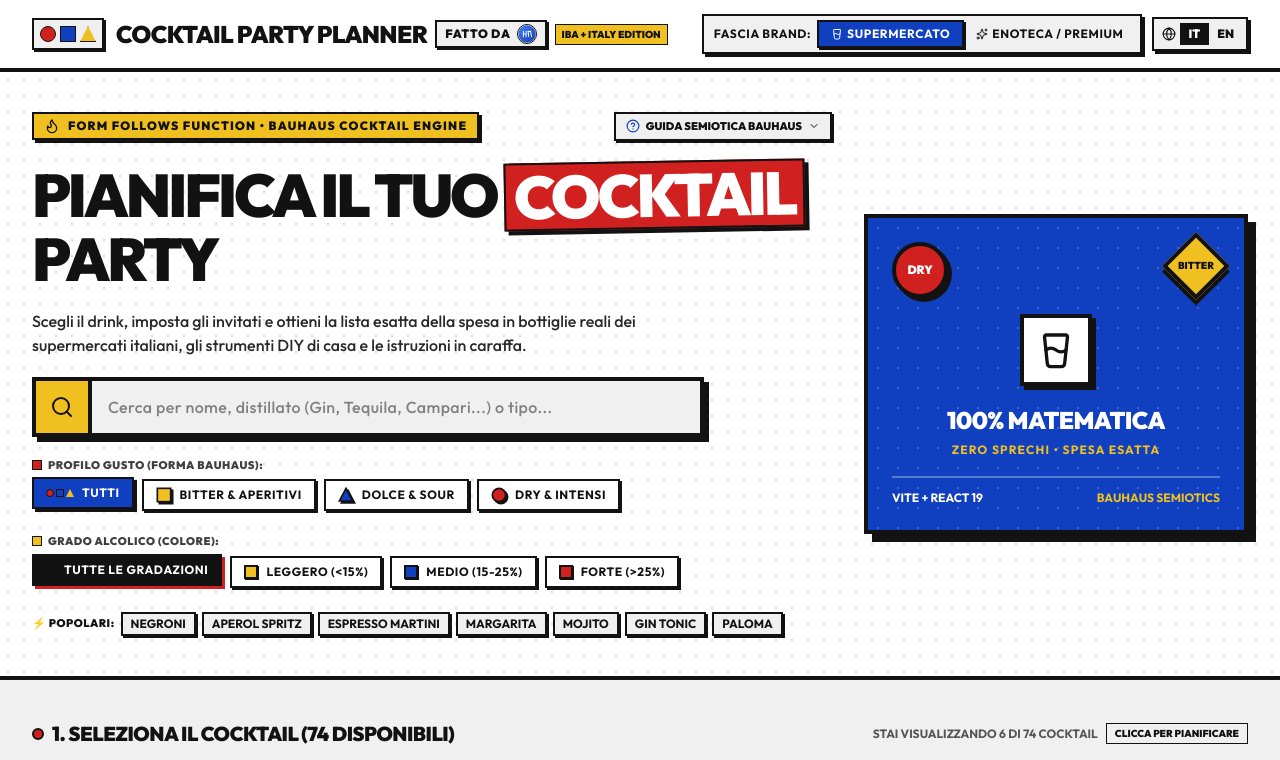
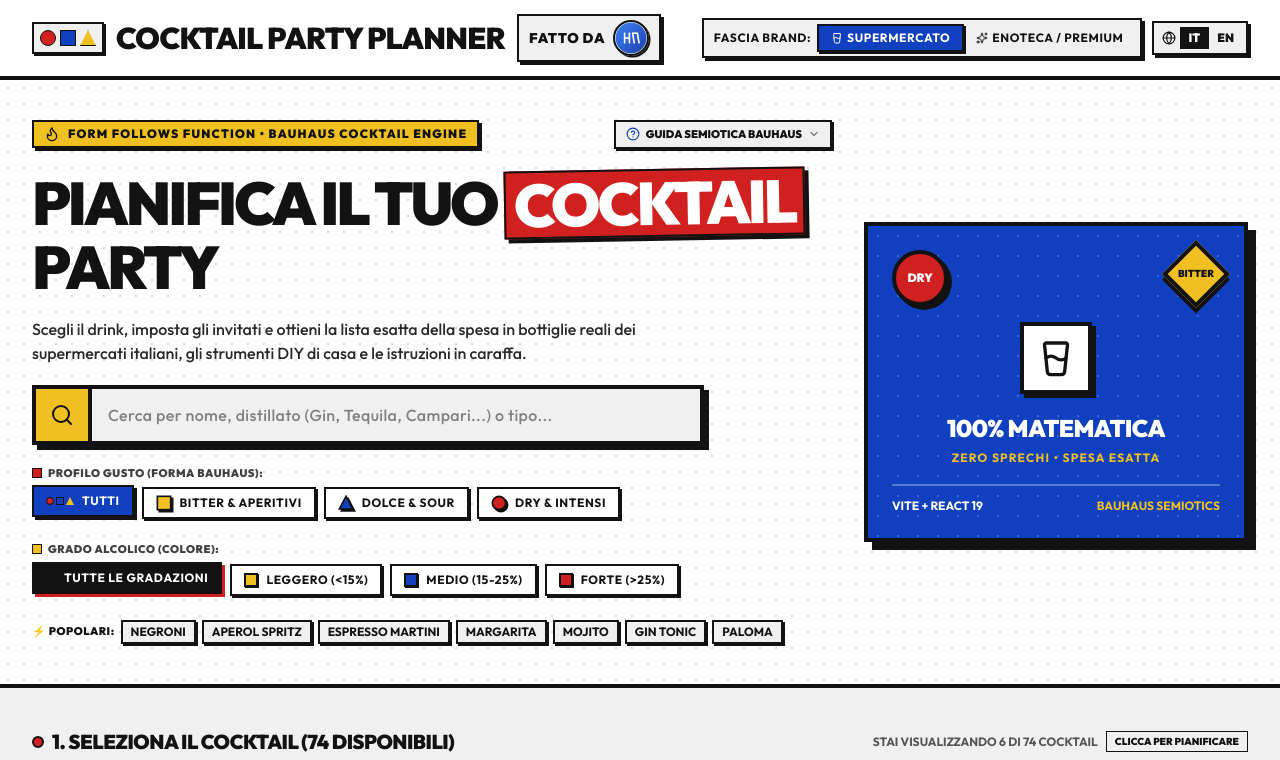
Before and after one commit to Heraldago/cocktailplanner, a React (Vite) app: page / in a window 1280 px wide. Shown: the top 760 px of the page. Built offline with nearby package versions, Linux system fonts and the light colour scheme.

Commit message:
Remove edition badge and make author logo and 'fatto da' badge significantly larger and prominent

```diff
--- a/src/components/Footer.tsx
+++ b/src/components/Footer.tsx
@@ -56,12 +56,12 @@ export const Footer: React.FC<FooterProps> = ({ lang }) => {
               <h4 className="text-xl font-black uppercase tracking-tight text-white ml-1">
                 Cocktail Party Planner
               </h4>
-              <div className="flex items-center gap-1.5 px-2 py-0.5 bg-white/10 border border-white/30 text-[10px] uppercase font-black text-white ml-1">
+              <div className="flex items-center gap-1.5 px-2.5 py-1 bg-white/10 border border-white/30 text-[11px] uppercase font-black text-white ml-1">
                 <span>{lang === 'it' ? 'fatto da' : 'made by'}</span>
                 <img
                   src="/author-logo.png"
                   alt="HN Logo"
-                  className="w-4 h-4 rounded-full border border-white inline-block object-cover"
+                  className="w-6 h-6 rounded-full border border-white inline-block object-cover"
                 />
               </div>
             </div>
--- a/src/components/Header.tsx
+++ b/src/components/Header.tsx
@@ -34,28 +34,27 @@ export const Header: React.FC<HeaderProps> = ({
             </div>
 
             <div>
-              <div className="flex items-center gap-2 flex-wrap">
-                <h1 className="text-lg sm:text-2xl font-black uppercase tracking-tight text-[#121212] leading-none">
+              <div className="flex items-center gap-2.5 sm:gap-3 flex-wrap">
+                <h1 className="text-xl sm:text-2xl lg:text-3xl font-black uppercase tracking-tight text-[#121212] leading-none">
                   {t.title}
                 </h1>
 
-                {/* Author Badge: "fatto da" + author logo */}
-                <div className="flex items-center gap-1.5 px-2 py-0.5 bg-[#F0F0F0] border-2 border-[#121212] shadow-[2px_2px_0px_0px_#121212]" title="Created by HN">
-                  <span className="text-[10px] sm:text-xs font-black uppercase tracking-wider text-[#121212]">
+                {/* Prominent Author Badge: "fatto da" + Large Logo */}
+                <div
+                  className="flex items-center gap-2 px-2.5 py-1 bg-[#F0F0F0] hover:bg-white border-2 border-[#121212] shadow-[3px_3px_0px_0px_#121212] transition-all select-none"
+                  title="Created by HN"
+                >
+                  <span className="text-xs sm:text-sm font-black uppercase tracking-wider text-[#121212]">
                     {t.madeBy}
                   </span>
                   <img
                     src="/author-logo.png"
                     alt="HN Logo"
-                    className="w-5 h-5 sm:w-5 sm:h-5 rounded-full border border-[#121212] shadow-sm inline-block object-cover"
+                    className="w-8 h-8 sm:w-9 sm:h-9 rounded-full border-2 border-[#121212] shadow-[1.5px_1.5px_0px_0px_#121212] object-cover"
                   />
                 </div>
-
-                <span className="hidden lg:inline-block px-1.5 py-0.5 text-[10px] font-black uppercase bg-[#F0C020] border border-[#121212]">
-                  {t.edition}
-                </span>
               </div>
-              <p className="text-[11px] sm:text-xs font-medium text-[#121212]/80 mt-0.5 hidden xs:block">
+              <p className="text-[11px] sm:text-xs font-medium text-[#121212]/80 mt-1 hidden xs:block">
                 {t.subtitle(totalCocktailsCount)}
               </p>
             </div>
```
